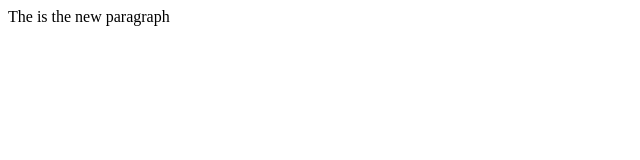
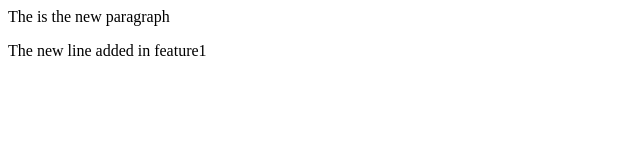
Before and after one commit to Madhav-kolasani/Localrepo, a plain HTML site: page index.html in a window 1280 px wide. Shown: the whole page, without its empty margins (0-640 px from the left). Drawn offline with Linux system fonts and the light colour scheme.

Commit message:
added new line

```diff
--- a/index.html
+++ b/index.html
@@ -1 +1,2 @@
 <p>The is the new paragraph</p>
+<p>The new line added in feature1</p>
```
